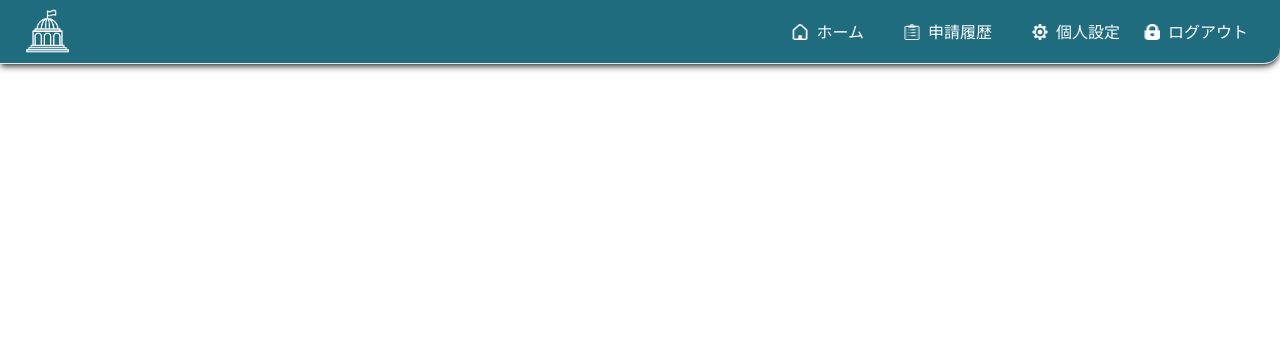
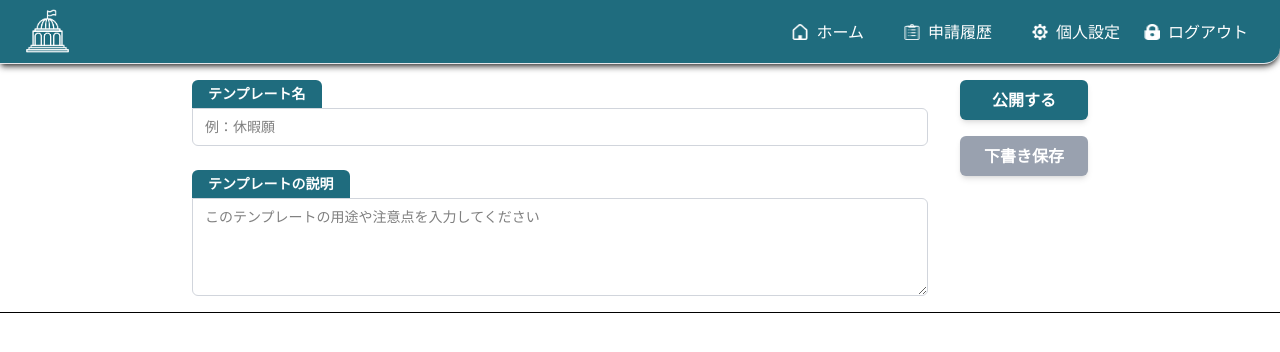
Before and after one commit to harutocom/city-hall-workflow, a Next.js app: page /settings/templates/create in a window 1280 px wide. Shown: the top 352 px of the page. Built offline with nearby package versions, Linux system fonts and the light colour scheme.

Commit message:
feat: テンプレート作成のnameとdescriptionの部分が一旦完成(後で微調整)

```diff
--- a/app/(app)/settings/templates/create/page.tsx
+++ b/app/(app)/settings/templates/create/page.tsx
@@ -1,5 +1,64 @@
 // app/(app)/settings/templates/create
 
+"use client";
+
+import { useState } from "react";
+import TemplateMetadataForm from "@/componets/featurses/templates-bilder/TemplateMetadataForm";
+
 export default function templateCreatePage() {
-  return <></>;
+  const [name, setName] = useState("");
+  const [description, setDescription] = useState("");
+  const [isLoading, setIsLoading] = useState(false);
+
+  const handleSubmit = () => {};
+  //   const onNameChange = () => {};
+  //   const onDescriptionchange = () => {};
+  return (
+    <>
+      {" "}
+      <div className="p-4 border-b">
+        <div className="max-w-4xl mx-auto flex items-start justify-between">
+          {/* 左側：先ほど作成したフォームコンポーネント */}
+          <div className="flex-grow pr-8">
+            <TemplateMetadataForm
+              name={name}
+              description={description}
+              onNameChange={setName}
+              onDescriptionChange={setDescription}
+            />
+          </div>
+
+          {/* 右側：アクションボタン */}
+          <div className="flex flex-col gap-4">
+            <button
+              onClick={handleSubmit}
+              disabled={isLoading}
+              // デザインに合わせたボタンスタイル
+              className="flex items-center justify-center gap-2 px-6 py-2 bg-[#1F6C7E] text-white font-semibold rounded-md shadow-md hover:bg-[#006666] disabled:bg-gray-400"
+            >
+              {/* SVGアイコンなどをここに挿入できます */}
+              <span>{isLoading ? "作成中..." : "公開する"}</span>
+            </button>
+
+            <button
+              // onClick={handleSaveDraft} // 下書き保存の関数を別途定義
+              disabled={isLoading}
+              className="flex items-center justify-center gap-2 px-6 py-2 bg-gray-400 text-white font-semibold rounded-md shadow-md hover:bg-gray-500 disabled:opacity-50"
+            >
+              {/* SVGアイコンなどをここに挿入できます */}
+              <span>下書き保存</span>
+            </button>
+          </div>
+        </div>
+      </div>
+    </>
+    // <div className="mt-[20px]">
+    //   <TemplateMetaDataForm
+    //     name={name}
+    //     description={description}
+    //     onNameChange={onNameChange}
+    //     onDescriptionChange={onDescriptionchange}
+    //   />
+    // </div>
+  );
 }
--- a/componets/featurses/templates-bilder/TemplateMetadataForm.tsx
+++ b/componets/featurses/templates-bilder/TemplateMetadataForm.tsx
@@ -0,0 +1,66 @@
+// componets/features/templates-bilder/templateMetadataForm.tsx
+
+interface TemplateMetadataFormProps {
+  name: string;
+  description: string;
+  onNameChange: (name: string) => void;
+  onDescriptionChange: (description: string) => void;
+}
+
+/**
+ * テンプレート名と説明を入力するためのフォームコンポーネント
+ * @param name - テンプレート名の値 (親のstate)
+ * @param description - テンプレートの説明の値 (親のstate)
+ * @param onNameChange - テンプレート名を更新するための関数 (親のsetState)
+ * @param onDescriptionChange - テンプレートの説明を更新するための関数 (親のsetState)
+ */
+
+export default function TemplateMetadataForm({
+  name,
+  description,
+  onNameChange,
+  onDescriptionChange,
+}: TemplateMetadataFormProps) {
+  return (
+    <div className="grid gap-6">
+      {/* --- テンプレート名入力 --- */}
+      <div>
+        <label
+          htmlFor="template-name"
+          // デザインに合わせたラベルのスタイル
+          className="inline-block bg-[#1F6C7E] text-white px-4 py-1 text-sm font-semibold rounded-t-md"
+        >
+          テンプレート名
+        </label>
+        <input
+          id="template-name"
+          type="text"
+          placeholder="例：休暇願"
+          value={name}
+          onChange={(e) => onNameChange(e.target.value)}
+          required
+          // ラベルの下にくっつくように、上部の角丸はなしにします
+          className="block w-full rounded-b-md rounded-r-md border border-gray-300 px-3 py-2 text-sm focus:outline-none focus:ring-2 focus:ring-[#008080]"
+        />
+      </div>
+
+      {/* --- テンプレート説明入力 --- */}
+      <div>
+        <label
+          htmlFor="template-description"
+          className="inline-block bg-[#1F6C7E] text-white px-4 py-1 text-sm font-semibold rounded-t-md"
+        >
+          テンプレートの説明
+        </label>
+        <textarea
+          id="template-description"
+          placeholder="このテンプレートの用途や注意点を入力してください"
+          value={description}
+          onChange={(e) => onDescriptionChange(e.target.value)}
+          rows={4}
+          className="block w-full rounded-b-md rounded-r-md border border-gray-300 px-3 py-2 text-sm focus:outline-none focus:ring-2 focus:ring-[#008080]"
+        />
+      </div>
+    </div>
+  );
+}
```
